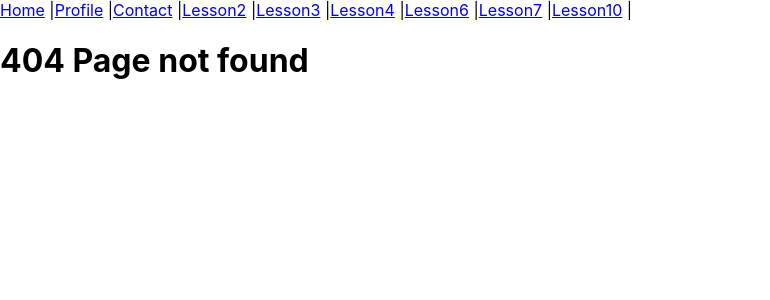
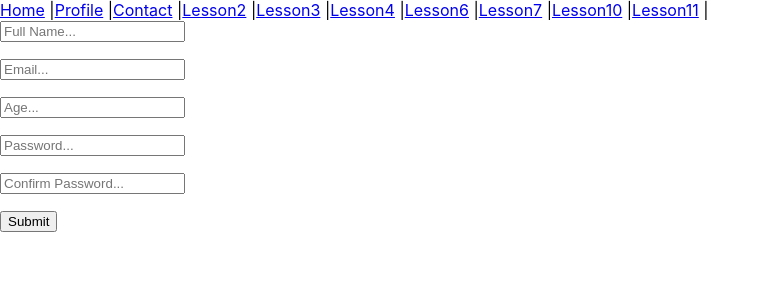
Before and after one commit to clairetsoi1129/pedro-react-tutorial, a React (Create React App) app: page /lesson11 in a window 1280 px wide. Before the commit this address had no page. Shown: the top 300 px of the page, without its empty margins (0-770 px from the left). Built offline with nearby package versions, Linux system fonts and the light colour scheme; the HTML template or start-up script is replaced by a standard one.

Commit message:
added lesson 11

```diff
--- a/package.json
+++ b/package.json
@@ -3,6 +3,7 @@
   "version": "0.1.0",
   "private": true,
   "dependencies": {
+    "@hookform/resolvers": "^3.1.0",
     "@tanstack/react-query": "^4.29.5",
     "@testing-library/jest-dom": "^5.16.5",
     "@testing-library/react": "^13.4.0",
@@ -10,9 +11,11 @@
     "axios": "^1.3.6",
     "react": "^18.2.0",
     "react-dom": "^18.2.0",
+    "react-hook-form": "^7.43.9",
     "react-router-dom": "^6.10.0",
     "react-scripts": "5.0.1",
-    "web-vitals": "^2.1.4"
+    "web-vitals": "^2.1.4",
+    "yup": "^1.1.1"
   },
   "scripts": {
     "start": "react-scripts start",
--- a/src/App.js
+++ b/src/App.js
@@ -13,6 +13,7 @@
 import {Lesson6} from "./pages/Lesson6";
 import {Lesson7} from "./pages/Lesson7";
 import {Lesson10} from "./pages/Lesson10";
+import {Form} from "./components/Form";
 
 import { useState, createContext } from 'react';
 
@@ -46,6 +47,7 @@
             <Route path="/lesson6" element={<Lesson6 />} />
             <Route path="/lesson7" element={<Lesson7 />} />
             <Route path="/lesson10" element={<Lesson10 />} />
+            <Route path="/lesson11" element={<Form />} />
             <Route path="/*" element={<h1>404 Page not found</h1>} />
           </Routes>
         </Router>
--- /dev/null
+++ b/src/components/Form.js
@@ -0,0 +1,42 @@
+import React from 'react';
+import {useForm} from 'react-hook-form';
+import * as yup from "yup";
+import {yupResolver} from '@hookform/resolvers/yup';
+
+export const Form = () => {
+    const schema = yup.object().shape({
+        fullName: yup.string().required("Please input full name"),
+        email: yup.string().email().required(),
+        age: yup.number().positive().integer().min(18).required(),
+        password: yup.string().min(4).max(20).required(),
+        confirmPassword: yup
+            .string()
+            .oneOf([yup.ref("password"), null], "Password don't match")
+            .required(),
+    });
+
+    const {register, handleSubmit, formState: {errors}} = useForm({
+        resolver: yupResolver(schema),
+    });
+
+    const onSubmit = () => {
+        console.log("HELLO WORLD");
+    };
+
+    return (
+        <form onSubmit={handleSubmit(onSubmit)}>
+            <input type="text" placeholder="Full Name..." {...register("fullName")} />
+            <p>{errors.fullName?.message}</p>
+            <input type="text" placeholder="Email..." {...register("email")} />
+            <p>{errors.email?.message}</p>
+            <input type="number" placeholder="Age..." {...register("age")} />
+            <p>{errors.age?.message}</p>
+            <input type="password" placeholder="Password..." {...register("password")} />
+            <p>{errors.password?.message}</p>
+            <input type="password" placeholder="Confirm Password..." {...register("confirmPassword")} />
+            <p>{errors.confirmPassword?.message}</p>
+            <input type="submit" />
+
+        </form>
+    );
+};
--- a/src/components/NavBar.js
+++ b/src/components/NavBar.js
@@ -15,6 +15,7 @@
           <Link to="/lesson6">Lesson6</Link> |
           <Link to="/lesson7">Lesson7</Link> |
           <Link to="/lesson10">Lesson10</Link> |
+          <Link to="/lesson11">Lesson11</Link> |
 
         </div>
     );
```
Also changed, not shown: 2 other files (tests, documents, lock files or other folders).
